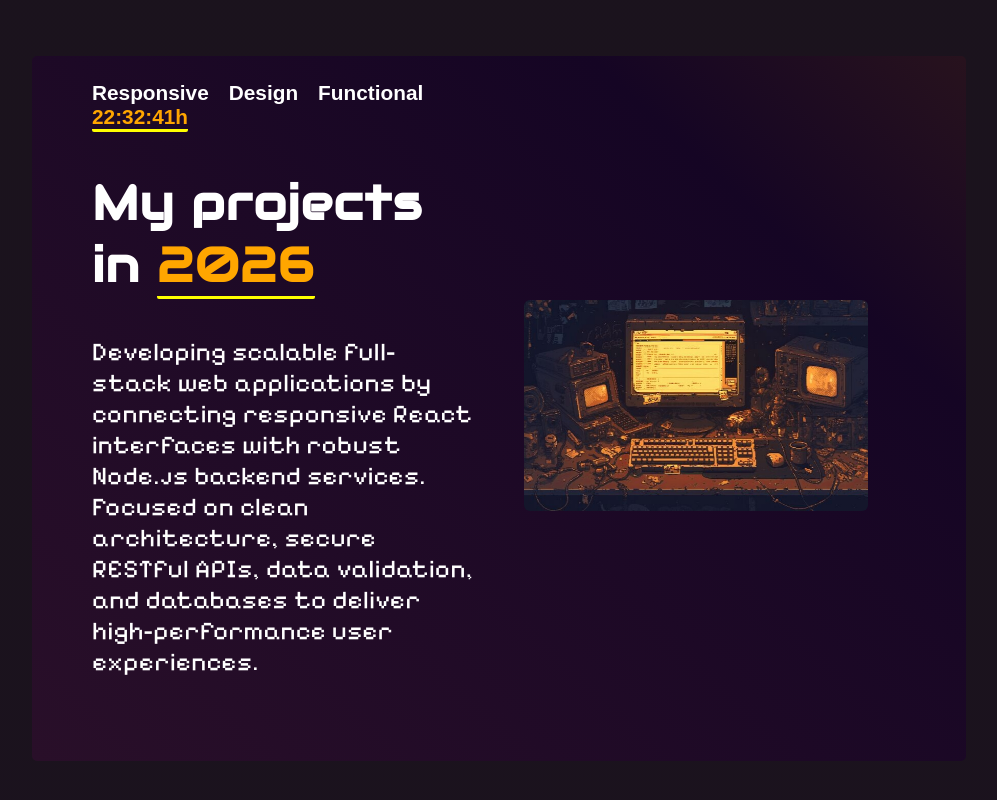
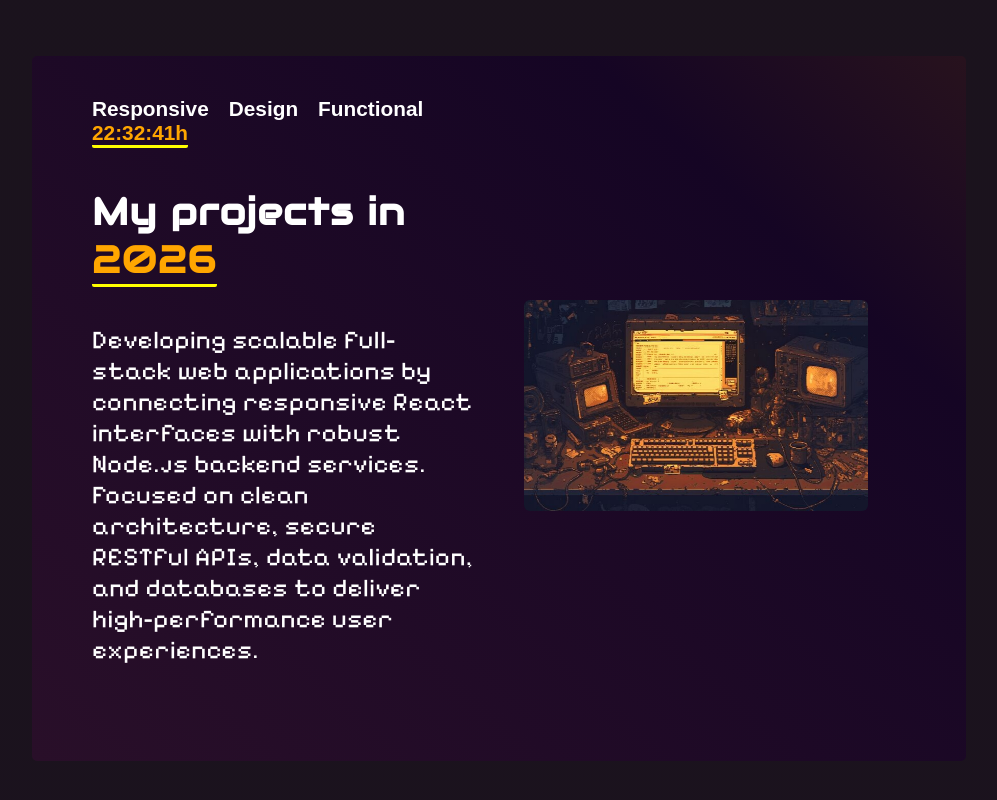
Before and after one commit to SantV7/sant_portfolio, a React (Vite) app: page / in a window 1280 px wide. Shown: the part 2781-3581 px from the top of the page, without its empty margins (141-1138 px from the left). Built offline with nearby package versions, Linux system fonts and the light colour scheme; no server answers; a web font is replaced by a local one.

Commit message:
feat: size alteration

```diff
--- a/src/components/Projects/Project.module.css
+++ b/src/components/Projects/Project.module.css
@@ -70,7 +70,7 @@
 .main_title_card {
     font-family: "Audiowide", sans-serif;
     letter-spacing: 1.3px;
-    font-size: 3rem;
+    font-size: 2.35rem;
     margin-bottom: 40px;
 }
 
```
